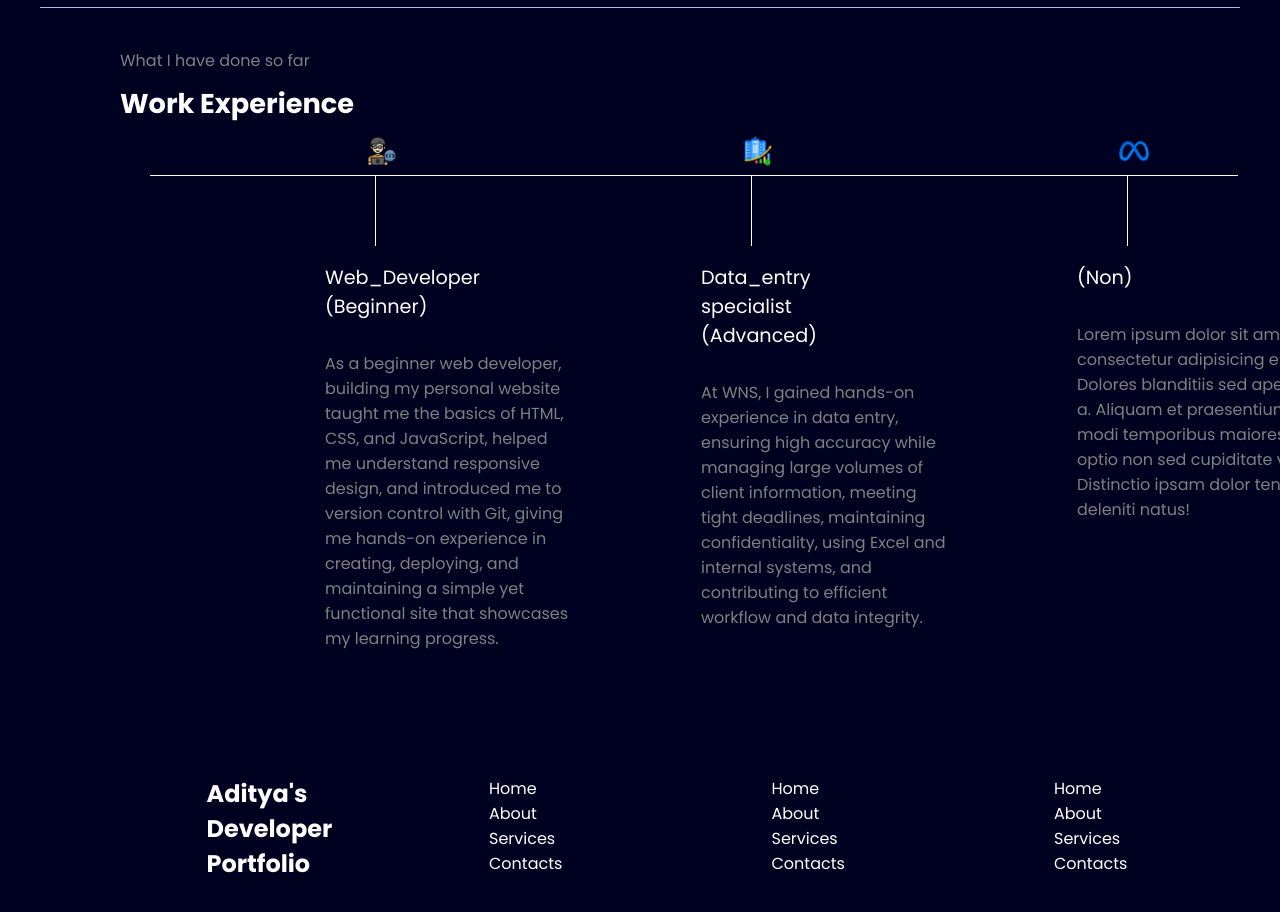
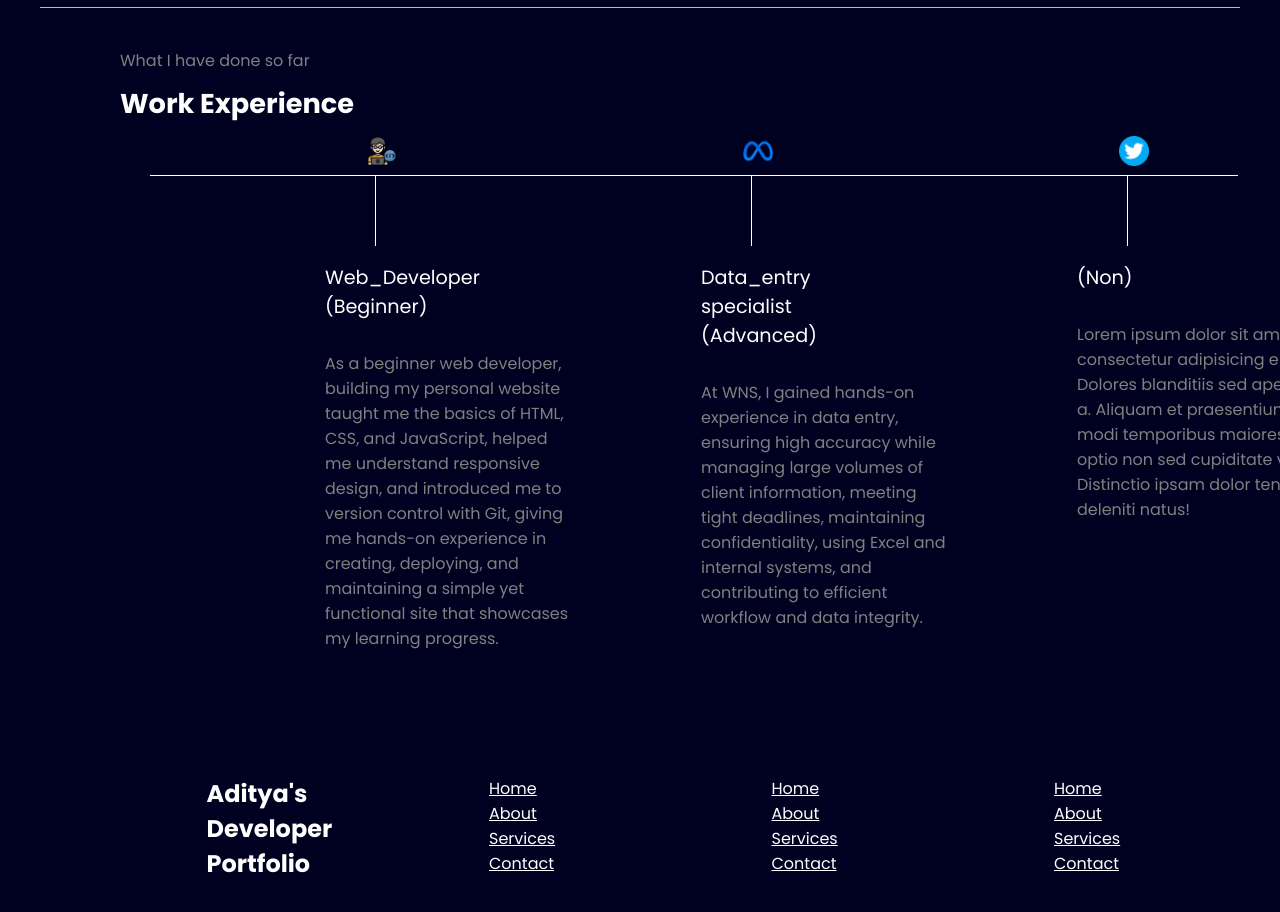
Before and after one commit to Aditya-Godse/My-Portfolio., a plain HTML site: page index.html in a window 1280 px wide. Shown: the part 820-1732 px from the top of the page. Drawn offline with nearby package versions, Linux system fonts and the light colour scheme.

Commit message:
Update index.html

```diff
--- a/index.html
+++ b/index.html
@@ -52,7 +52,7 @@
                         maintaining a simple yet functional site that showcases my learning progress.</div>
                 </div>
                 <div class="secondLine">
-                    <img src="revenue.png" alt="Developer image">
+                    <img src="meta.png" alt="Developer image">
                     <div class="verticalHeader">Data_entry specialist (Advanced)</div>
                     <div class="verticalText">At WNS, I gained hands-on experience in data entry, ensuring high accuracy
                         while managing large volumes of client information, meeting tight deadlines, maintaining
@@ -60,14 +60,14 @@
                         data integrity.</div>
                 </div>
                 <div class="secondLine">
-                    <img src="meta.png" alt="Developer image">
+                    <img src="twitter.png" alt="Developer image">
                     <div class="verticalHeader">(Non)</div>
                     <div class="verticalText">Lorem ipsum dolor sit amet consectetur adipisicing elit. Dolores
                         blanditiis sed aperiam a. Aliquam et praesentium modi temporibus maiores, optio non sed
                         cupiditate vel. Distinctio ipsam dolor tenetur deleniti natus!</div>
                 </div>
                 <div class="secondLine">
-                    <img src="twitter.png" alt="Developer image">
+                    <img src="revenue.png" alt="Developer image">
                     <div class="verticalHeader">(Non)</div>
                     <div class="verticalText">Lorem ipsum dolor sit amet consectetur adipisicing elit. Dolores
                         blanditiis sed aperiam a. Aliquam et praesentium modi temporibus maiores, optio non sed
@@ -83,26 +83,26 @@
             </div>
             <div class="footerSecond">
                 <ul>
-                    <li>Home</li>
-                    <li>About</li>
-                    <li>Services</li>
-                    <li>Contacts</li>
+                    <li> <a href="index.html">Home</a></li>
+                    <li><a href="about.html">About</a></li>
+                    <li><a href="services.html">Services</a></li>
+                    <li><a href="contact.html">Contact</a></li>
                 </ul>
             </div>
             <div class="footerThird">
                 <ul>
-                    <li>Home</li>
-                    <li>About</li>
-                    <li>Services</li>
-                    <li>Contacts</li>
+                    <li> <a href="index.html">Home</a></li>
+                    <li><a href="about.html">About</a></li>
+                    <li><a href="services.html">Services</a></li>
+                    <li><a href="contact.html">Contact</a></li>
                 </ul>
             </div>
             <div class="footerFourth">
                 <ul>
-                    <li>Home</li>
-                    <li>About</li>
-                    <li>Services</li>
-                    <li>Contacts</li>
+                    <li> <a href="index.html">Home</a></li>
+                    <li><a href="about.html">About</a></li>
+                    <li><a href="services.html">Services</a></li>
+                    <li><a href="contact.html">Contact</a></li>
                 </ul>
             </div>
 
```
